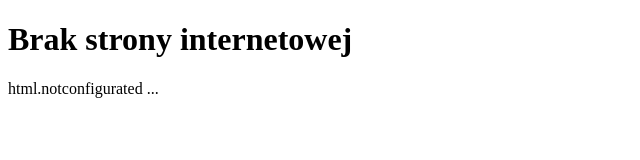
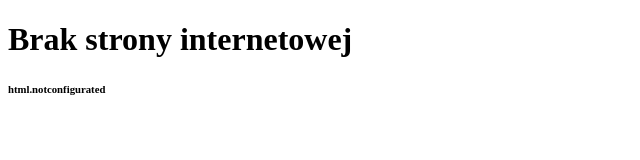
Before and after one commit to patYczakus/me, a plain HTML site: page npfc/err.html in a window 1280 px wide. Shown: the full height of the page, 0-640 px from the left. Drawn offline with Linux system fonts and the light colour scheme.

Commit message:
Update err.html

```diff
--- a/npfc/err.html
+++ b/npfc/err.html
@@ -10,8 +10,7 @@
     <body>
         <div>
             <h1>Brak strony internetowej</h1>
-            html.notconfigurated
-            ...
+            <h6>html.notconfigurated</h6>
         </div>
     </body>
 </html>
```
